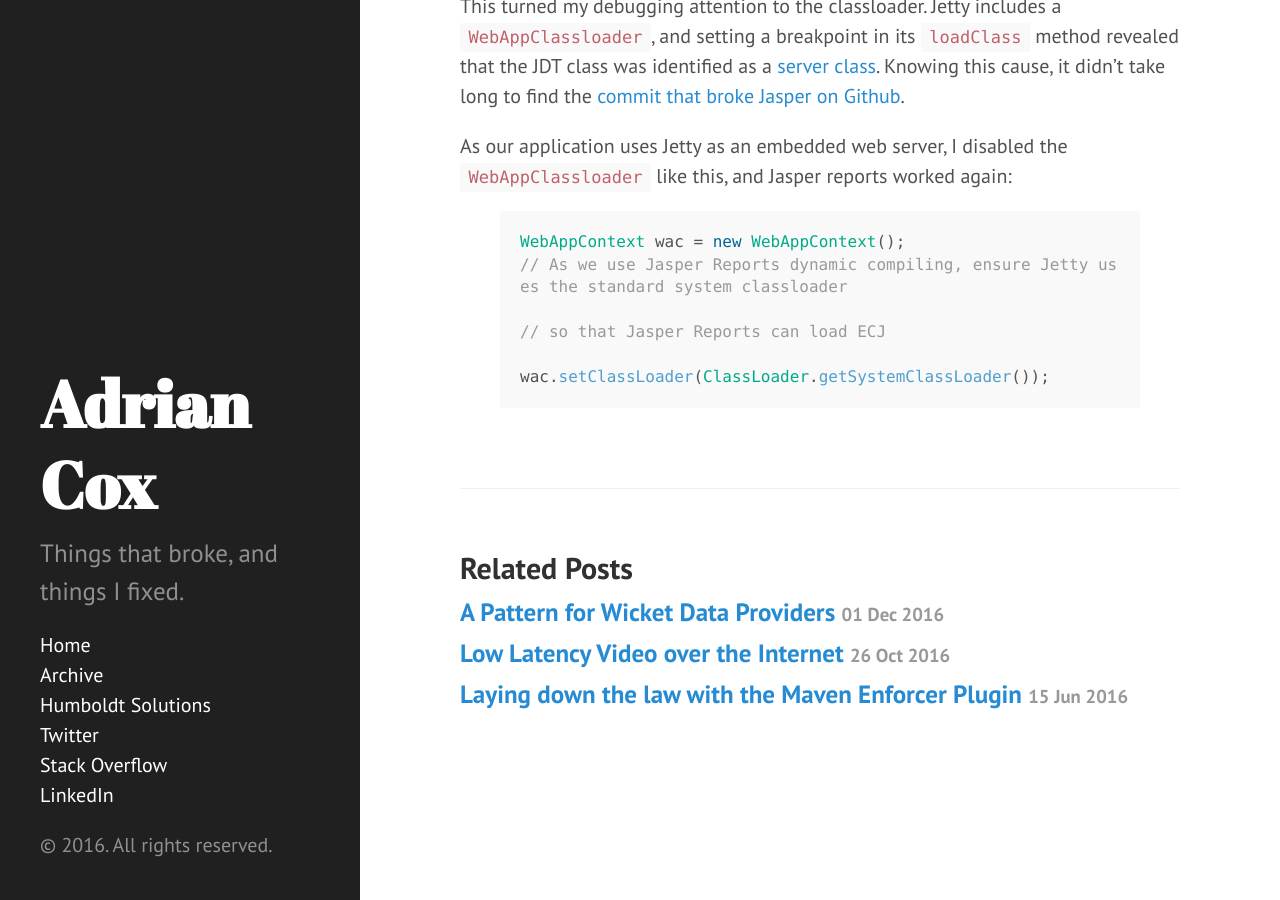
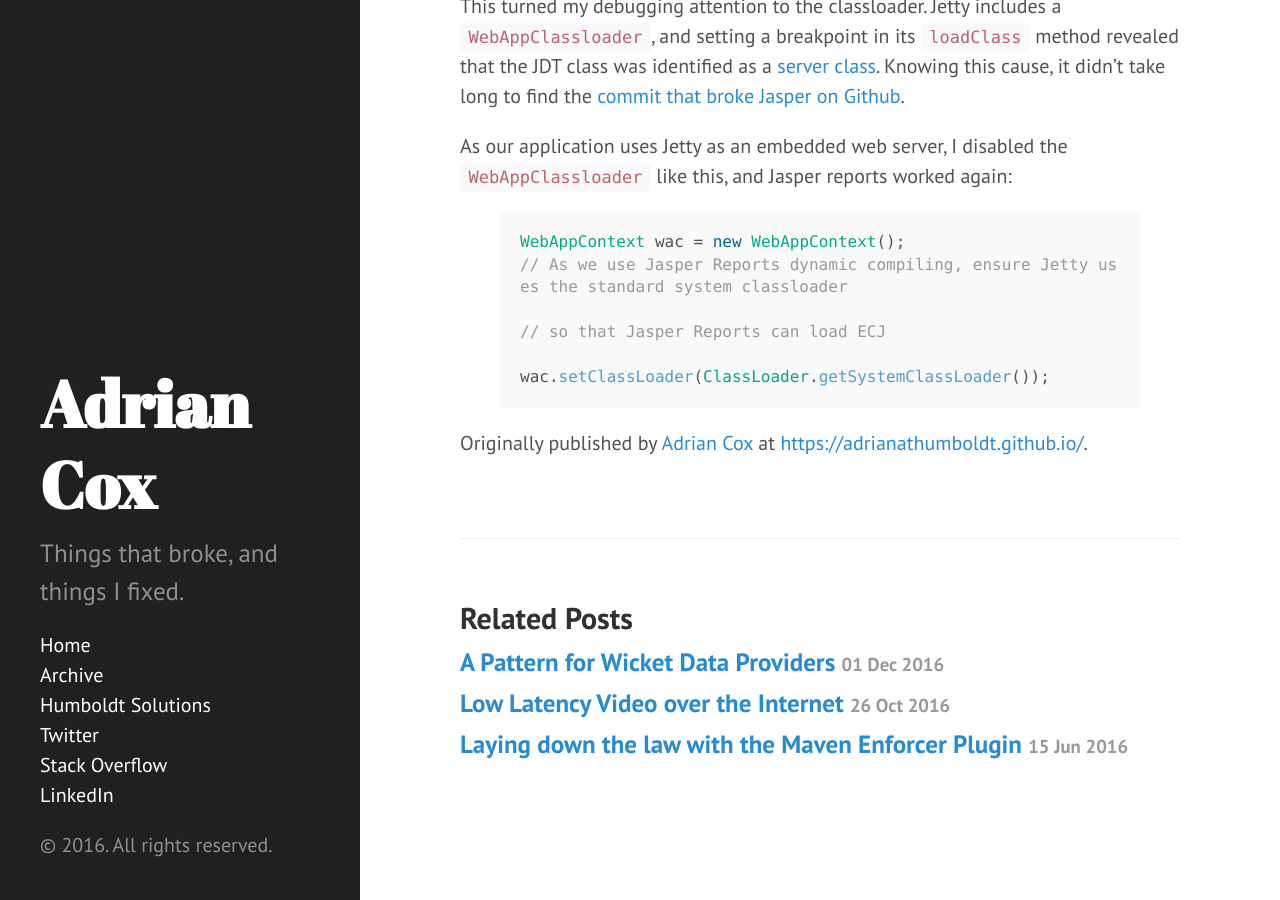
Before and after one commit to AdrianAtHumboldt/AdrianAtHumboldt.github.io, a Jekyll site: the page built from _posts/2016-05-26-a-breaking-change.markdown, in a window 1280 px wide and 900 px high, scrolled down 1292 px. Built offline with Jekyll 4.4.1, drawn with Linux system fonts in a browser that asks for light colours; comment, search, counter and statistics services are not loaded.

Commit message:
Post update: A Breaking Change

```diff
--- a/_posts/2016-05-26-a-breaking-change.markdown
+++ b/_posts/2016-05-26-a-breaking-change.markdown
@@ -41,3 +41,6 @@ WebAppContext wac = new WebAppContext();
 // so that Jasper Reports can load ECJ
 wac.setClassLoader(ClassLoader.getSystemClassLoader());
 {% endhighlight %}
+
+Originally published by [Adrian Cox](https://twitter.com/_a_d_r_1_a_n_) at
+[https://adrianathumboldt.github.io/](https://twitter.com/_a_d_r_1_a_n_).
```
